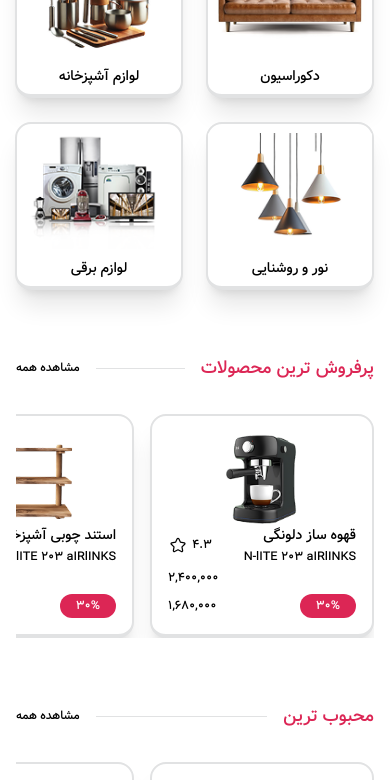
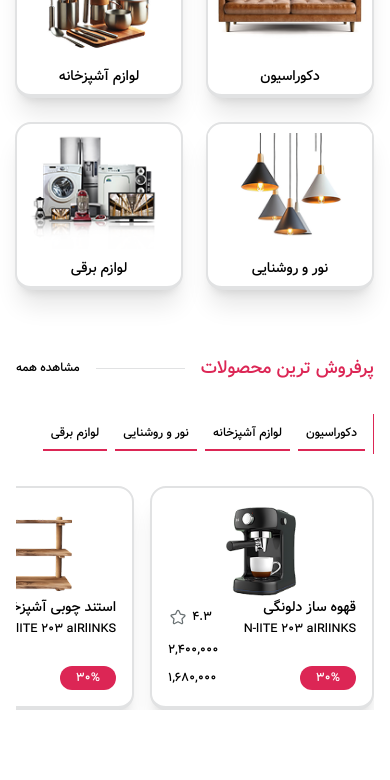
Before and after one commit to Nima-Mohammadkhani/shop-template, a Next.js app in the folder shop-template/: page / in a window 390 px wide. Shown: the part 1156-1936 px from the top of the page. Built offline with nearby package versions, Linux system fonts and the light colour scheme.

Commit message:
create ui blog card

```diff
--- a/shop-template/src/app/page.tsx
+++ b/shop-template/src/app/page.tsx
@@ -93,6 +93,36 @@
       off: 30,
     },
   ];
+  const blog = [
+    {
+      id: 1,
+      image: "/image/blog/1.png",
+      title: "چه رنگهایی در اتاق خواب کاربرد دارد؟",
+      date: "9 آذر 1404",
+      subtitlte: "میزان نور طبیعی و تأثیری که رنگ‌ها بر روحیه دارند دارد",
+    },
+    {
+      id: 2,
+      image: "/image/blog/2.png",
+      title: "چه رنگهایی در اتاق خواب کاربرد دارد؟",
+      date: "9 آذر 1404",
+      subtitlte: "میزان نور طبیعی و تأثیری که رنگ‌ها بر روحیه دارند دارد",
+    },
+    {
+      id: 3,
+      image: "/image/blog/3.png",
+      title: "چه رنگهایی در اتاق خواب کاربرد دارد؟",
+      date: "9 آذر 1404",
+      subtitlte: "میزان نور طبیعی و تأثیری که رنگ‌ها بر روحیه دارند دارد",
+    },
+    {
+      id: 4,
+      image: "/image/blog/4.png",
+      title: "چه رنگهایی در اتاق خواب کاربرد دارد؟",
+      date: "9 آذر 1404",
+      subtitlte: "میزان نور طبیعی و تأثیری که رنگ‌ها بر روحیه دارند دارد",
+    },
+  ];
   return (
     <>
       <Slider />
@@ -124,13 +154,13 @@
         <Products
           title={"پرفروش ترین محصولات"}
           category={category}
-          popular={popular}
+          data={popular}
         />
-        <Products title={"محبوب ترین"} category={category} popular={popular} />
+        <Products title={"محبوب ترین"} category={category} data={popular} />
         <Products
-          title={"محبوب ترین"}
+          title={"خواندنی ها"}
           category={category}
-          popular={popular}
+          data={blog}
           type="blog"
         />
       </div>
--- a/shop-template/src/components/ui/Card.tsx
+++ b/shop-template/src/components/ui/Card.tsx
@@ -1,6 +1,7 @@
 import { toPersianNumber } from "@/lib/utils";
 import Icon from "./Icon";
 import Image from "next/image";
+import React from "react";
 
 export interface ProductItem {
   id: number;
@@ -12,12 +13,47 @@
   off: number;
 }
 
+export interface BlogItem {
+  id: number;
+  image: string;
+  title: String;
+  subtitlte: string;
+  date: string;
+}
+
 interface CardProps {
-  productItem: ProductItem;
+  productItem?: ProductItem;
+  blogItem?: BlogItem;
   type?: string;
 }
 
-const Card: React.FC<CardProps> = ({ productItem, type }) => {
+const Card: React.FC<CardProps> = ({ productItem, type, blogItem }) => {
+  if (type === "blog" && blogItem) {
+    return (
+      <article className="flex flex-col justify-around border-2 border-b-4 border-neutral-200 rounded-2xl shadow-xl size-56 sm:h-96 sm:w-2xs">
+        <div className="relative h-1/2 sm:h-2/3 w-full">
+          <Image
+            src={blogItem.image}
+            alt={blogItem.title.toString()}
+            fill
+            className="object-cover rounded-t-2xl"
+            loading="lazy"
+          />
+        </div>
+        <div className="flex flex-col gap-2 sm:gap-4 bg-neutral-200 p-4">
+          <h2 className="text-xs sm:text-sm">{blogItem.title}</h2>
+          <h3 className="text-xs">{blogItem.subtitlte}</h3>
+          <div className="flex justify-between items-center">
+            <h4 className="text-sm">{toPersianNumber(blogItem.date)}</h4>
+            <Icon name="arrow left-3" className="text-neutral-600" />
+          </div>
+        </div>
+      </article>
+    );
+  }
+
+  if (!productItem) return null;
+
   const discount = (productItem.price * productItem.off) / 100;
   const finalPrice = productItem.price - discount;
   return (
@@ -43,7 +79,7 @@
           </div>
           <div className="flex items-center gap-1 text-xs sm:text-sm">
             <h4>{toPersianNumber(productItem.star)}</h4>
-            <Icon name="vector" color="warning-500" />
+            <Icon name="vector" className="text-warning-500" />
           </div>
         </div>
         <div className="flex flex-col gap-2 text-xs sm:text-sm">
--- a/shop-template/src/components/ui/Products.tsx
+++ b/shop-template/src/components/ui/Products.tsx
@@ -1,15 +1,15 @@
 import Button from "./Button";
-import Card, { ProductItem } from "./Card";
+import Card, { BlogItem, ProductItem } from "./Card";
 import { categoryItem } from "./CategoryCard";
 
-interface CardProps {
-  popular: ProductItem[];
+interface Productsprops {
+  data: ProductItem[] | BlogItem[];
   category: categoryItem[];
   title: string;
   type?: string;
 }
 
-const Products: React.FC<CardProps> = ({ popular, category, title, type }) => {
+const Products: React.FC<Productsprops> = ({ data, category, title, type }) => {
   return (
     <div className="flex flex-col justify-between gap-8">
       <div className="flex justify-between items-center gap-4">
@@ -18,7 +18,7 @@
         <Button title="مشاهده همه" className="text-xs" iconLeft="" />
       </div>
 
-      {type && (
+      {type !== "blog" && (
         <nav aria-label={`فیلتر دسته‌بندی برای ${title}`}>
           <div className="flex justify-start items-center gap-2">
             <div className="h-10 w-px bg-primary" aria-hidden="true" />
@@ -39,9 +39,13 @@
           className="flex overflow-x-auto scroll-container justify-between gap-4 sm:gap-0"
           role="list"
         >
-          {popular.map((productItem) => (
-            <div key={productItem.id} role="listitem">
-              <Card productItem={productItem} type="blog" />
+          {data.map((item) => (
+            <div key={item.id} role="listitem">
+              {type === "blog" ? (
+                <Card blogItem={item as BlogItem} type={type} />
+              ) : (
+                <Card productItem={item as ProductItem} type={type} />
+              )}
             </div>
           ))}
         </div>
```
